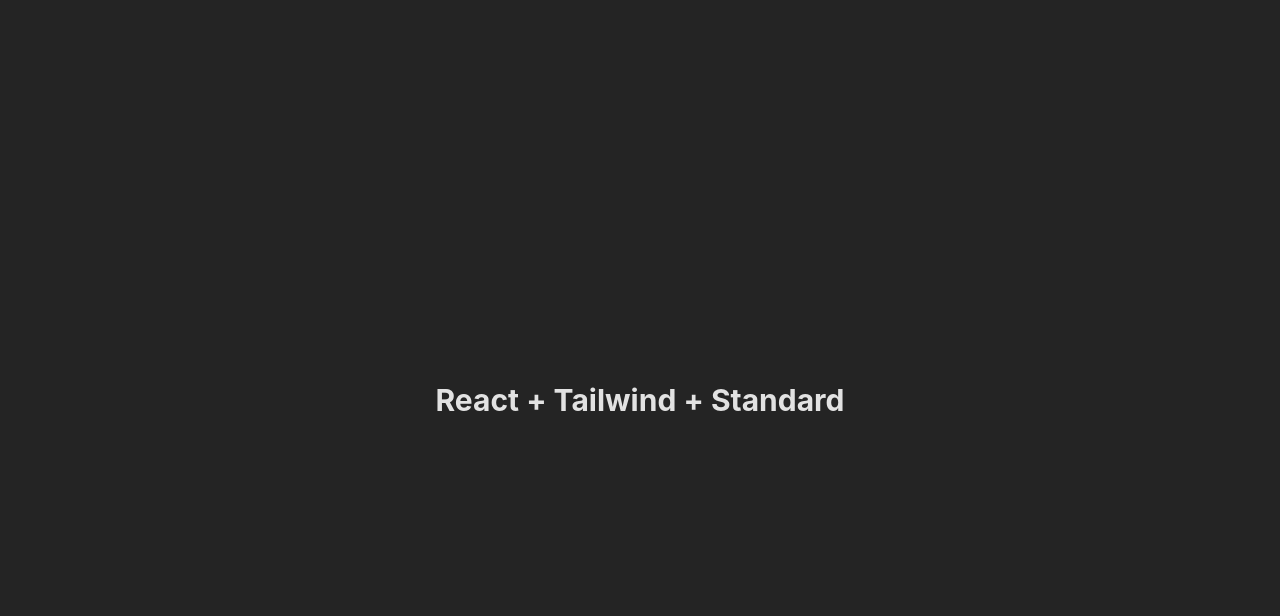
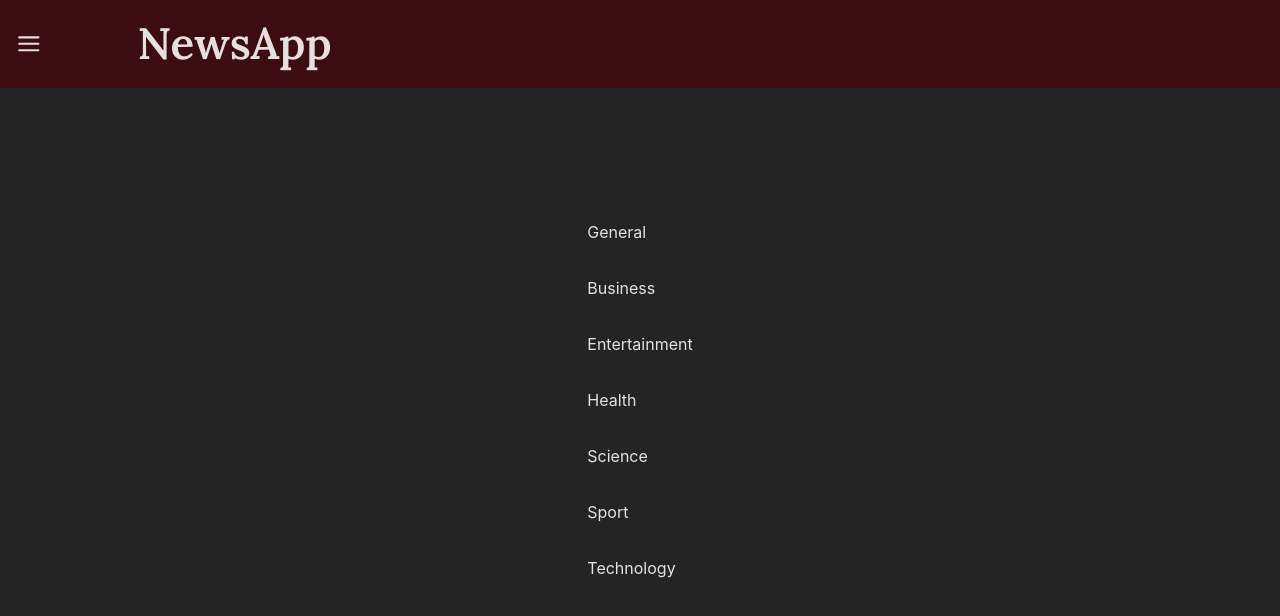
Before and after one commit to Open-Bootcamp/news-app, a React (Vite) app: page / in a window 1280 px wide. Shown: the top 616 px of the page. Built offline with nearby package versions, Linux system fonts and the light colour scheme; what prettier-plugin-tailwindcss would draw is missing.

Commit message:
feat: add header

```diff
--- a/index.html
+++ b/index.html
@@ -2,12 +2,36 @@
 <html lang="en">
   <head>
     <meta charset="UTF-8" />
-    <link rel="icon" type="image/svg+xml" href="/vite.svg" />
-    <meta name="viewport" content="width=device-width, initial-scale=1.0" />
+    <link
+      rel="icon"
+      type="image/svg+xml"
+      href="/vite.svg"
+    />
+    <meta
+      name="viewport"
+      content="width=device-width, initial-scale=1.0"
+    />
+    <!-- Fonts  -->
+    <link
+      rel="preconnect"
+      href="https://fonts.googleapis.com"
+    />
+    <link
+      rel="preconnect"
+      href="https://fonts.gstatic.com"
+      crossorigin
+    />
+    <link
+      href="https://fonts.googleapis.com/css2?family=Lora:wght@400;500;600;700&family=Noto+Serif:wght@400;700&display=swap"
+      rel="stylesheet"
+    />
     <title>Vite + React</title>
   </head>
   <body>
     <div id="root"></div>
-    <script type="module" src="/src/main.jsx"></script>
+    <script
+      type="module"
+      src="/src/main.jsx"
+    ></script>
   </body>
 </html>
--- a/package.json
+++ b/package.json
@@ -25,7 +25,10 @@
     "vite": "^3.1.0"
   },
   "eslintConfig": {
-    "extends": "./node_modules/standard/eslintrc.json",
+    "extends": [
+      "./node_modules/standard/eslintrc.json",
+      "prettier"
+    ],
     "rules": {
       "space-before-function-paren": "off"
     }
--- a/src/App.jsx
+++ b/src/App.jsx
@@ -1,11 +1,7 @@
+import { NavBar } from './components'
+
 function App() {
-  return (
-    <main className='grid min-h-screen place-content-center'>
-      <h1 className='text-3xl font-bold'>
-        React + Tailwind + Standard
-      </h1>
-    </main>
-  )
+  return <NavBar />
 }
 
 export default App
--- /dev/null
+++ b/src/components/Icons/CloseMenu.jsx
@@ -0,0 +1,28 @@
+import React from 'react'
+
+export const CloseMenu = () => {
+  return (
+    <svg
+      xmlns='http://www.w3.org/2000/svg'
+      viewBox='0 0 24 24'
+      stroke='currentColor'
+      strokeWidth='2'
+      strokeLinecap='round'
+      strokeLinejoin='round'
+      className='h-full w-full fill-white'
+    >
+      <line
+        x1='18'
+        y1='6'
+        x2='6'
+        y2='18'
+      ></line>
+      <line
+        x1='6'
+        y1='6'
+        x2='18'
+        y2='18'
+      ></line>
+    </svg>
+  )
+}
--- /dev/null
+++ b/src/components/Icons/HamburgerMenu.jsx
@@ -0,0 +1,34 @@
+import React from 'react'
+
+export const HamburgerMenu = () => {
+  return (
+    <svg
+      xmlns='http://www.w3.org/2000/svg'
+      viewBox='0 0 24 24'
+      stroke='currentColor'
+      strokeWidth='2'
+      strokeLinecap='round'
+      strokeLinejoin='round'
+      className='h-full w-full fill-white'
+    >
+      <line
+        x1='3'
+        y1='12'
+        x2='21'
+        y2='12'
+      ></line>
+      <line
+        x1='3'
+        y1='6'
+        x2='21'
+        y2='6'
+      ></line>
+      <line
+        x1='3'
+        y1='18'
+        x2='21'
+        y2='18'
+      ></line>
+    </svg>
+  )
+}
--- /dev/null
+++ b/src/components/NavBar/NavBar.jsx
@@ -0,0 +1,32 @@
+import { useState } from 'react'
+import { Links } from '../../models/index.js'
+import { CloseMenu } from '../Icons/CloseMenu.jsx'
+import { HamburgerMenu } from '../Icons/HamburgerMenu.jsx'
+
+export const NavBar = () => {
+  const [isOpen, setIsOpen] = useState(false)
+  return (
+    <header className='w-full'>
+      {/* Contenedor Menu */}
+      <section className='flex w-full flex-row flex-wrap content-center gap-[6rem] bg-primary px-[1rem] py-[1.95rem]'>
+        {/* Icono Menu Hamburger */}
+        <div
+          className='z-10 w-[1.6rem] cursor-pointer'
+          onClick={() => setIsOpen(!isOpen)}
+        >
+          {isOpen ? <CloseMenu /> : <HamburgerMenu />}
+        </div>
+        <h1 className='font-lora text-[44px] font-semibold'>
+          NewsApp
+        </h1>
+        <nav className='fixed right-0 bottom-0 top-0 flex w-full items-center justify-center '>
+          <ul className='flex flex-col gap-8'>
+            {Links.map((link, i) => (
+              <li key={i}>{link.name}</li>
+            ))}
+          </ul>
+        </nav>
+      </section>
+    </header>
+  )
+}
--- /dev/null
+++ b/src/components/index.js
@@ -0,0 +1,3 @@
+export * from './Icons/CloseMenu'
+export * from './Icons/HamburgerMenu'
+export * from './NavBar/NavBar'
--- /dev/null
+++ b/src/models/Links.js
@@ -0,0 +1,9 @@
+export const Links = [
+  { name: 'General' },
+  { name: 'Business' },
+  { name: 'Entertainment' },
+  { name: 'Health' },
+  { name: 'Science' },
+  { name: 'Sport' },
+  { name: 'Technology' }
+]
--- /dev/null
+++ b/src/models/index.js
@@ -0,0 +1 @@
+export * from './Links'
--- a/tailwind.config.cjs
+++ b/tailwind.config.cjs
@@ -3,7 +3,16 @@
 module.exports = {
   content: ['./index.html', './src/**/*.{js,ts,jsx,tsx}'],
   theme: {
-    extend: {},
+    colors: {
+      primary: '#3B0D11',
+      white: '#ffffff'
+    },
+    extend: {
+      fontFamily: {
+        lora: ['Lora', 'serif'],
+        notoSerif: ['Noto Serif', 'serif']
+      }
+    },
     plugins: [[require('prettier-plugin-tailwindcss')]]
   }
 }
```
Also changed, not shown: src/assets/menu.svg (added), src/assets/x.svg (added).
